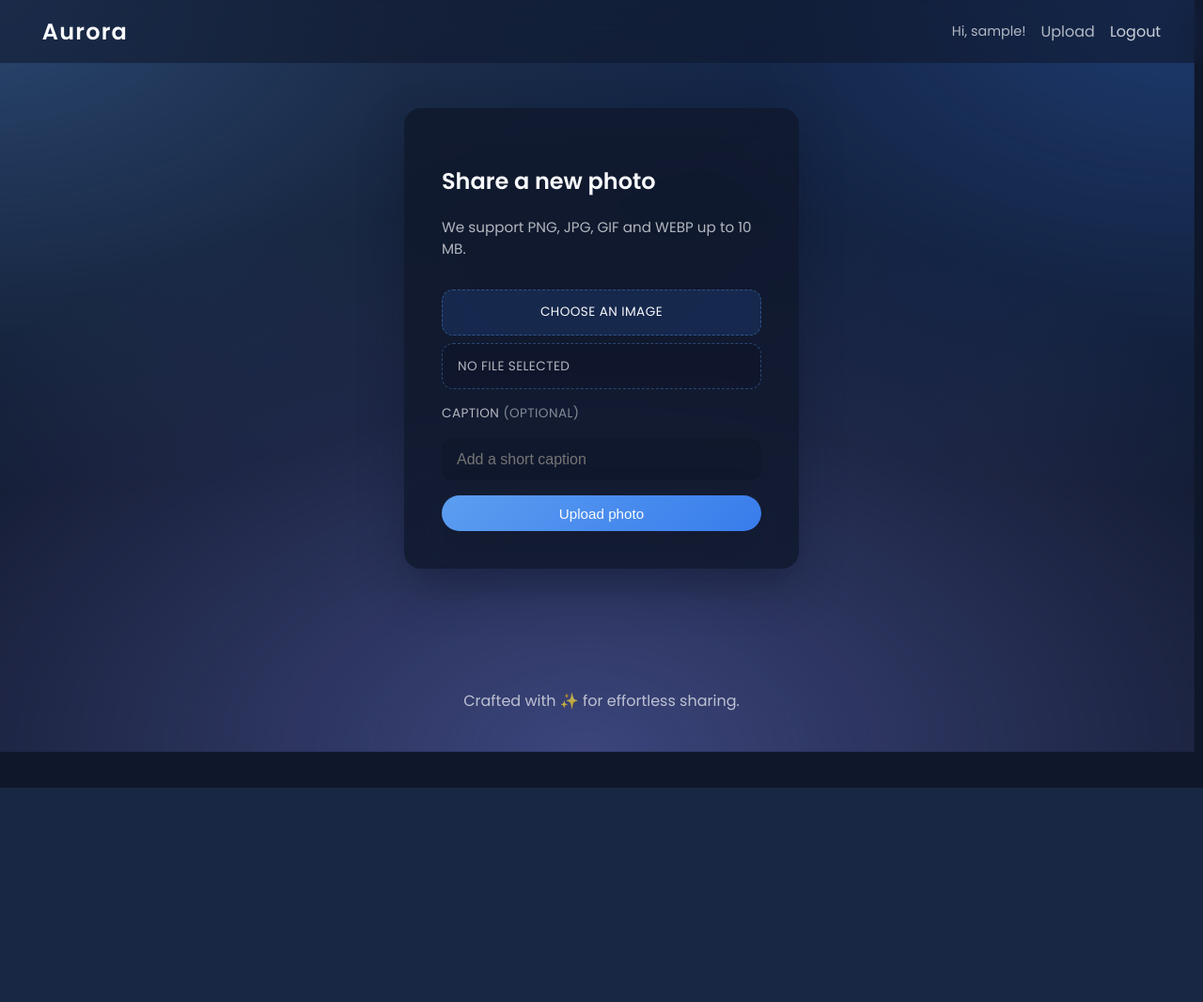
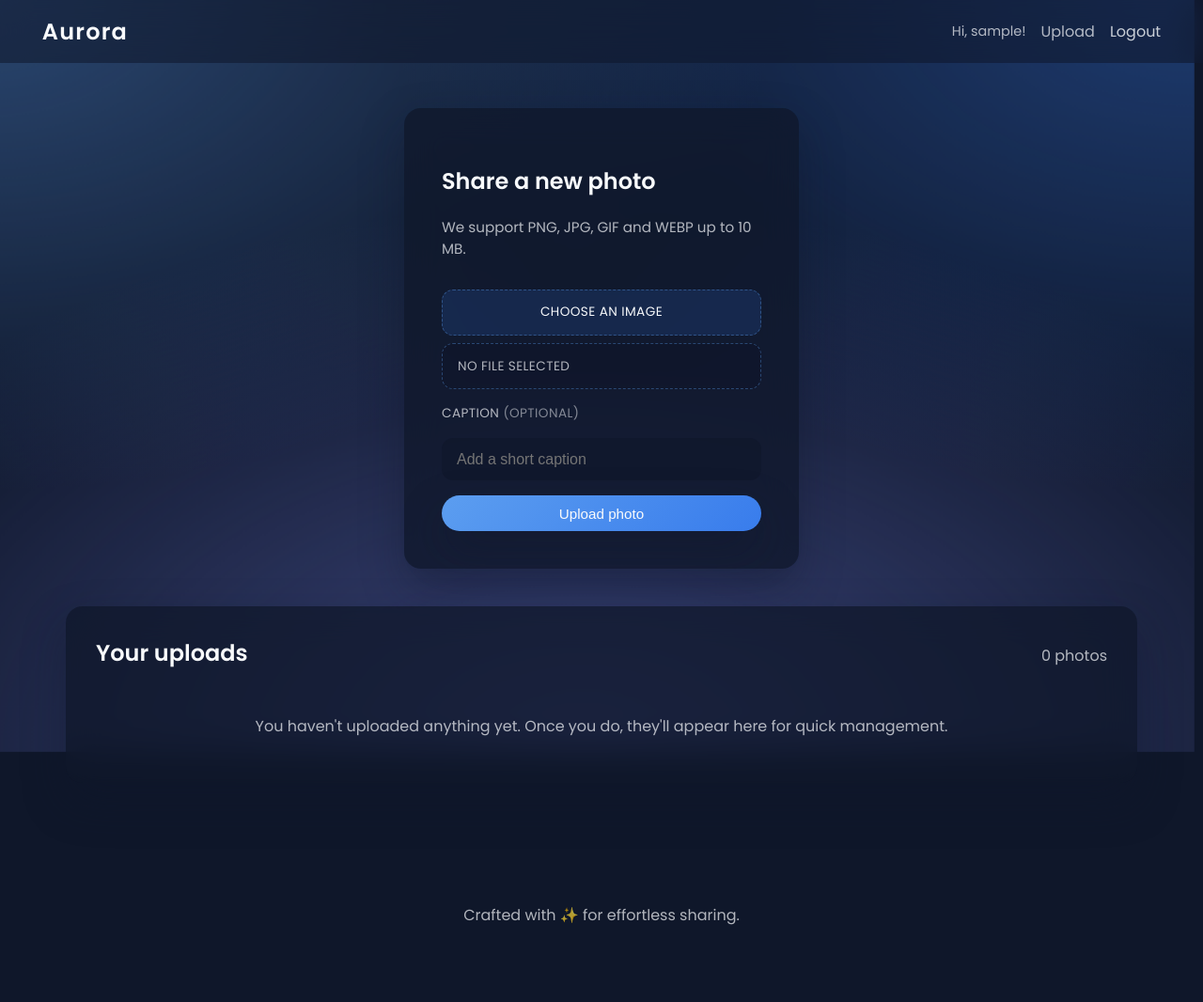
Before and after one commit to Bradderz65/Test-Codex, a Flask app: page /upload in a window 1280 px wide. Shown: the whole page at 94% size. Before the commit the page ends 838 px from the top, so only its background shows below. Run offline with Flask 3, Linux system fonts and the light colour scheme; the visitor is signed in with stand-in values (Sample User, id 1).

Commit message:
Add user photo management and deletion

```diff
--- a/app.py
+++ b/app.py
@@ -7,6 +7,7 @@ from datetime import datetime
 from functools import wraps
 from pathlib import Path
 from typing import Dict, List
+from uuid import uuid4
 
 from flask import (
     Flask,
@@ -66,7 +67,18 @@ def save_users(users: Dict[str, Dict[str, str]]) -> None:
 
 def get_photos() -> List[Dict[str, str]]:
     data = _read_json(DATA_DIR / "photos.json", {"photos": []})
-    return data.get("photos", [])
+    photos = data.get("photos", [])
+
+    updated = False
+    for photo in photos:
+        if "id" not in photo:
+            photo["id"] = uuid4().hex
+            updated = True
+
+    if updated:
+        save_photos(photos)
+
+    return photos
 
 
 def save_photos(photos: List[Dict[str, str]]) -> None:
@@ -75,6 +87,21 @@ def save_photos(photos: List[Dict[str, str]]) -> None:
 
 def allowed_file(filename: str) -> bool:
     return "." in filename and filename.rsplit(".", 1)[1].lower() in ALLOWED_EXTENSIONS
+
+
+def format_timestamp(raw_value: str | None) -> str:
+    if not raw_value:
+        return ""
+
+    value = str(raw_value)
+    try:
+        parsed = datetime.fromisoformat(value)
+        return parsed.strftime("%Y-%m-%d %H:%M")
+    except ValueError:
+        cleaned = value.replace("T", " ")
+        if "." in cleaned:
+            cleaned = cleaned.split(".", 1)[0]
+        return cleaned
 
 
 def current_username() -> str | None:
@@ -128,27 +155,13 @@ def auto_commit(paths: List[Path], message: str) -> None:
 
 @app.route("/")
 def index():
-    def _display_time(raw_value: str | None) -> str:
-        if not raw_value:
-            return ""
-
-        value = str(raw_value)
-        try:
-            parsed = datetime.fromisoformat(value)
-            return parsed.strftime("%Y-%m-%d %H:%M")
-        except ValueError:
-            cleaned = value.replace("T", " ")
-            if "." in cleaned:
-                cleaned = cleaned.split(".", 1)[0]
-            return cleaned
-
     sorted_photos = sorted(
         get_photos(), key=lambda item: item.get("uploaded_at", ""), reverse=True
     )
     enriched_photos = [
         {
             **photo,
-            "display_time": _display_time(photo.get("uploaded_at")),
+            "display_time": format_timestamp(photo.get("uploaded_at")),
         }
         for photo in sorted_photos
     ]
@@ -217,6 +230,9 @@ def logout():
 @app.route("/upload", methods=["GET", "POST"])
 @login_required
 def upload():
+    username = current_username()
+    assert username is not None
+
     if request.method == "POST":
         uploaded = request.files.get("photo")
         caption = request.form.get("caption", "").strip()
@@ -227,9 +243,6 @@ def upload():
         if not allowed_file(uploaded.filename):
             flash("Unsupported file type.", "danger")
             return redirect(url_for("upload"))
-
-        username = current_username()
-        assert username is not None
 
         user_dir = UPLOADS_DIR / username
         user_dir.mkdir(parents=True, exist_ok=True)
@@ -242,6 +255,7 @@ def upload():
 
         photos = get_photos()
         photo_entry = {
+            "id": uuid4().hex,
             "user": username,
             "caption": caption,
             "static_path": str(Path("uploads") / username / stored_name).replace(os.sep, "/"),
@@ -255,7 +269,53 @@ def upload():
         flash("Photo uploaded successfully!", "success")
         return redirect(url_for("index"))
 
-    return render_template("upload.html")
+    user_photos = [
+        {
+            **photo,
+            "display_time": format_timestamp(photo.get("uploaded_at")),
+        }
+        for photo in get_photos()
+        if photo.get("user") == username
+    ]
+    user_photos.sort(key=lambda item: item.get("uploaded_at", ""), reverse=True)
+
+    return render_template("upload.html", user_photos=user_photos)
+
+
+@app.post("/photos/<photo_id>/delete")
+@login_required
+def delete_photo(photo_id: str):
+    username = current_username()
+    assert username is not None
+
+    photos = get_photos()
+    target = next((photo for photo in photos if photo.get("id") == photo_id), None)
+
+    if not target:
+        flash("That photo could not be found.", "warning")
+        return redirect(url_for("upload"))
+
+    if target.get("user") != username:
+        flash("You can only delete photos you uploaded.", "danger")
+        return redirect(url_for("upload"))
+
+    static_rel = target.get("static_path")
+    file_path: Path | None = None
+    if static_rel:
+        file_path = BASE_DIR / "static" / Path(static_rel)
+        if file_path.exists():
+            file_path.unlink()
+
+    updated_photos = [photo for photo in photos if photo.get("id") != photo_id]
+    save_photos(updated_photos)
+
+    paths_to_commit = [DATA_DIR / "photos.json"]
+    if file_path is not None:
+        paths_to_commit.append(file_path)
+    auto_commit(paths_to_commit, f"Remove photo by {username}")
+
+    flash("Photo deleted.", "info")
+    return redirect(url_for("upload"))
 
 
 @app.errorhandler(413)
--- a/static/css/style.css
+++ b/static/css/style.css
@@ -168,6 +168,16 @@ body {
   box-shadow: none;
 }
 
+.button.danger {
+  background: linear-gradient(135deg, rgba(248, 113, 113, 0.92), rgba(239, 68, 68, 0.98));
+  color: var(--bg);
+  box-shadow: 0 20px 45px rgba(239, 68, 68, 0.35);
+}
+
+.button.danger:hover {
+  box-shadow: 0 30px 55px rgba(239, 68, 68, 0.45);
+}
+
 .button.full {
   width: 100%;
 }
@@ -217,6 +227,82 @@ body {
 
 .gallery-card:nth-child(odd) {
   animation-delay: 0.05s;
+}
+
+.manage-photos {
+  margin-top: 2.5rem;
+  background: var(--surface);
+  border-radius: var(--radius);
+  padding: 2rem;
+  backdrop-filter: blur(18px);
+  box-shadow: var(--shadow);
+}
+
+.manage-header {
+  display: flex;
+  justify-content: space-between;
+  align-items: baseline;
+  gap: 1rem;
+  flex-wrap: wrap;
+  margin-bottom: 1.5rem;
+}
+
+.manage-header h2 {
+  margin: 0;
+  font-size: 1.5rem;
+}
+
+.manage-grid {
+  display: grid;
+  grid-template-columns: repeat(auto-fit, minmax(240px, 1fr));
+  gap: 1.5rem;
+}
+
+.manage-card {
+  background: var(--surface-strong);
+  border-radius: calc(var(--radius) - 6px);
+  overflow: hidden;
+  box-shadow: 0 18px 40px rgba(15, 23, 42, 0.55);
+  display: flex;
+  flex-direction: column;
+  animation: float-up 0.6s ease forwards;
+  opacity: 0;
+}
+
+.manage-card:nth-child(odd) {
+  animation-delay: 0.05s;
+}
+
+.manage-image img {
+  width: 100%;
+  height: 180px;
+  object-fit: cover;
+  display: block;
+}
+
+.manage-body {
+  padding: 1rem 1.25rem 1.25rem;
+  display: grid;
+  gap: 0.75rem;
+}
+
+.manage-body .caption {
+  margin: 0;
+  font-size: 0.95rem;
+  color: var(--text);
+}
+
+.manage-body time {
+  font-size: 0.85rem;
+  color: var(--text-muted);
+}
+
+.delete-form {
+  margin-top: 0.25rem;
+}
+
+.delete-form .button {
+  width: 100%;
 }
 
 .gallery-card:nth-child(even) {
--- a/static/js/app.js
+++ b/static/js/app.js
@@ -18,4 +18,14 @@ document.addEventListener('DOMContentLoaded', () => {
       flash.addEventListener('transitionend', () => flash.remove(), { once: true });
     }, 4200);
   });
+
+  const confirmForms = document.querySelectorAll('form[data-confirm]');
+  confirmForms.forEach((form) => {
+    form.addEventListener('submit', (event) => {
+      const message = form.dataset.confirm || 'Are you sure?';
+      if (!window.confirm(message)) {
+        event.preventDefault();
+      }
+    });
+  });
 });
--- a/templates/upload.html
+++ b/templates/upload.html
@@ -19,4 +19,36 @@
       <button type="submit" class="button full">Upload photo</button>
     </form>
   </section>
+
+  <section class="manage-photos">
+    <div class="manage-header">
+      <h2>Your uploads</h2>
+      <span class="muted">{{ user_photos|length }} photo{% if user_photos|length != 1 %}s{% endif %}</span>
+    </div>
+
+    {% if user_photos %}
+      <div class="manage-grid">
+        {% for photo in user_photos %}
+          <article class="manage-card">
+            <div class="manage-image">
+              <img src="{{ url_for('static', filename=photo.static_path) }}" alt="Uploaded photo" loading="lazy" />
+            </div>
+            <div class="manage-body">
+              {% if photo.caption %}
+                <p class="caption">{{ photo.caption }}</p>
+              {% endif %}
+              {% if photo.display_time %}
+                <time datetime="{{ photo.uploaded_at }}">Uploaded {{ photo.display_time }}</time>
+              {% endif %}
+              <form method="post" action="{{ url_for('delete_photo', photo_id=photo.id) }}" class="delete-form" data-confirm="Delete this photo?">
+                <button type="submit" class="button danger">Delete photo</button>
+              </form>
+            </div>
+          </article>
+        {% endfor %}
+      </div>
+    {% else %}
+      <p class="empty">You haven't uploaded anything yet. Once you do, they'll appear here for quick management.</p>
+    {% endif %}
+  </section>
 {% endblock %}
```
Also changed, not shown: README.md.
